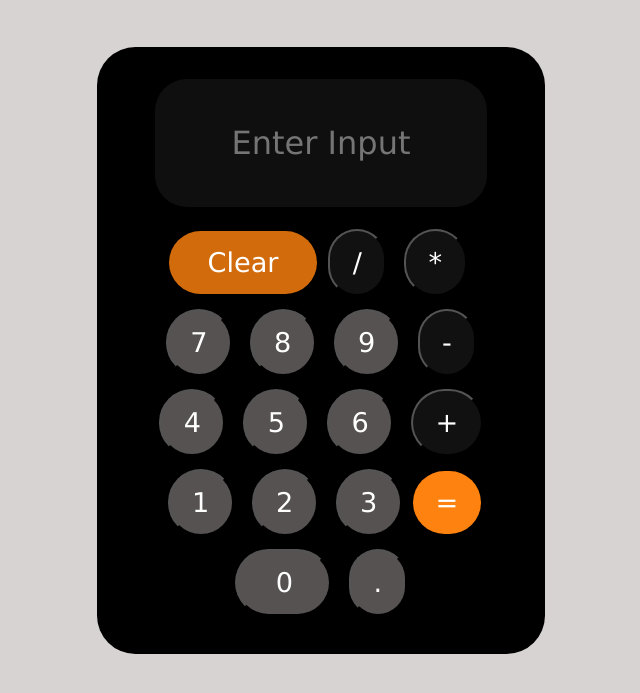
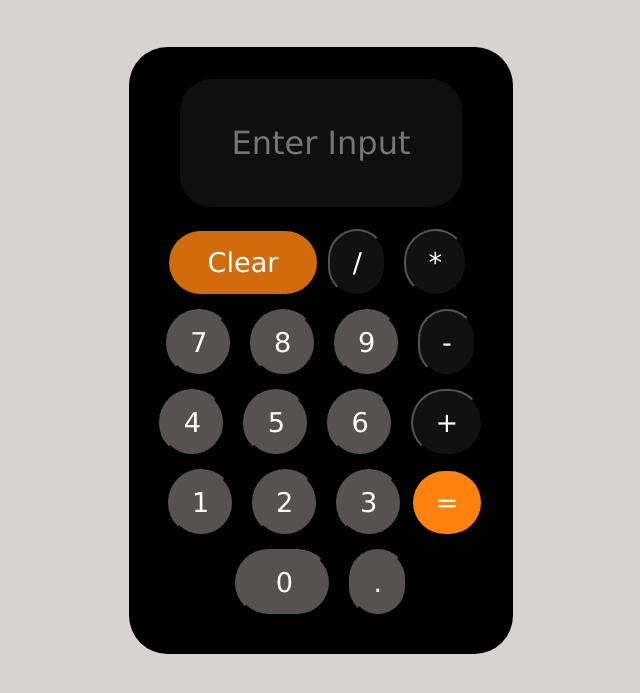
Before and after one commit to Tuhirirwe-Maria/Calculator, a plain HTML site: page index.html in a window 1280 px wide. Shown: the part 75-768 px from the top of the page, without its empty margins (319-959 px from the left). Drawn offline with Linux system fonts and the light colour scheme.

Commit message:
changed css

```diff
--- a/style.css
+++ b/style.css
@@ -13,7 +13,7 @@ body{
     font-size: 3rem;
 }
 #container{
-    max-width: 28rem;
+    max-width: 24rem;
     background-color: rgb(0, 0, 0);
     padding: 2rem 1rem;
     margin: 50px auto;
```
